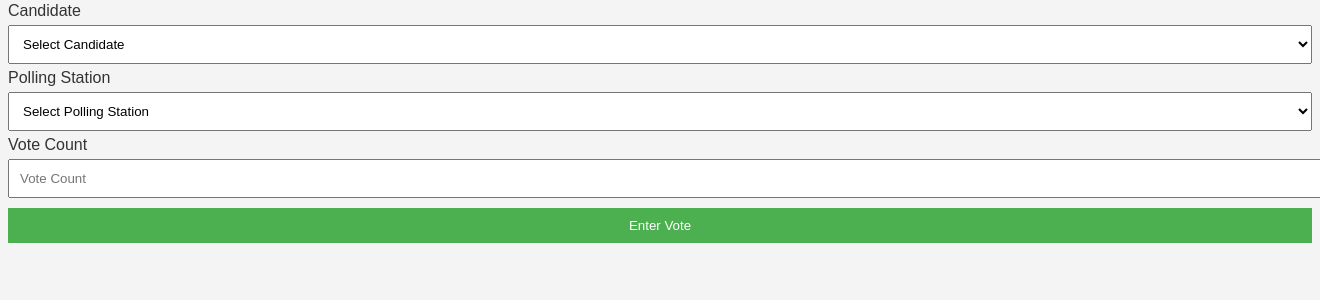
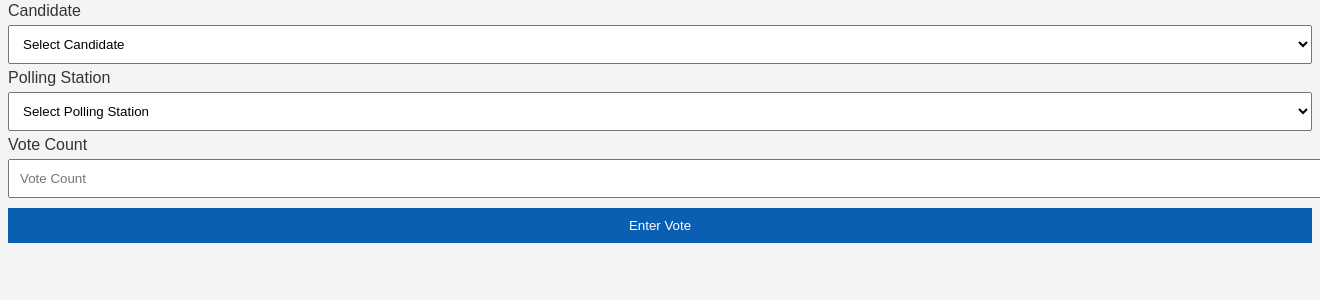
Before and after one commit to kepha-wiz/lavisco, a Flask app: page /enter_votes in a window 1320 px wide; the page is wider, and only the part inside the window is pictured. Shown: the part 276-576 px from the top of that part. Run offline with Flask 3, Linux system fonts and the light colour scheme.

Commit message:
Update enter_votes.html

```diff
--- a/cks flask project two-three/templates/enter_votes.html
+++ b/cks flask project two-three/templates/enter_votes.html
@@ -36,7 +36,7 @@
             <label for="votes">Vote Count</label>
             <input type="number" name="votes" id="votes" min="0" placeholder="Vote Count" required />
 
-            <button type="submit">Enter Vote</button>
+            <button type="submit" style="background-color: rgb(11, 95, 179);">Enter Vote</button>
         </form>
     </div>
 </body>
```
